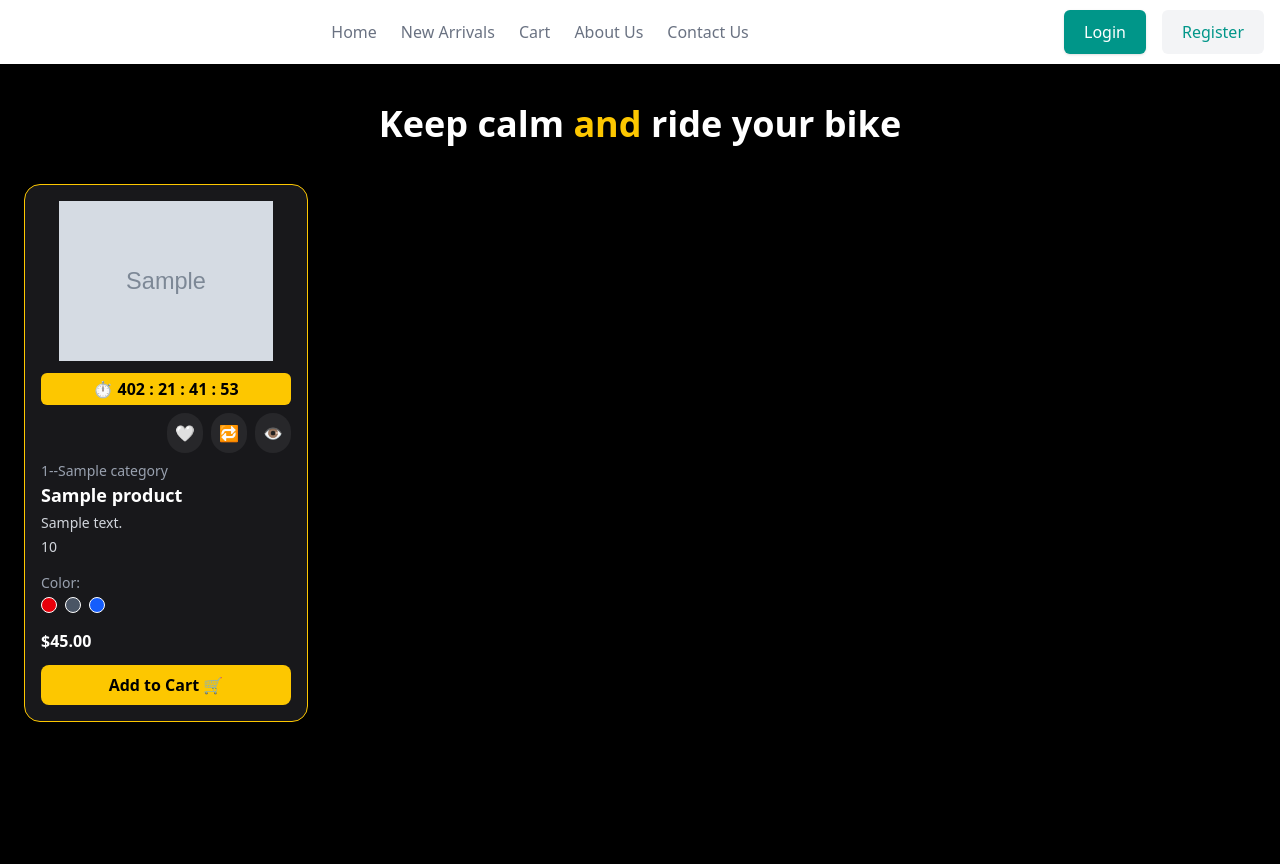
After one commit to iahiaimon/Django__E-Commrece-Site, a Django app: page / in a window 1280 px wide. The commit adds this page. Run offline with Django 5.2, Linux system fonts and the light colour scheme; tables that the repository leaves empty hold one stand-in row (values such as "Sample post"); grey boxes marked "Sample" are stand-in pictures.

Commit message:
Uploading

```diff
--- a/accounts/templates/base.html
+++ b/accounts/templates/base.html
@@ -97,9 +97,6 @@
         <div class="">
             {% block content %}
 
-            <h1>This is home</h1>
-
-
             {% endblock %}
         </div>
     </main>
--- a/accounts/urls.py
+++ b/accounts/urls.py
@@ -4,7 +4,6 @@ from django.contrib.auth import views as auth_views
 from . import views
 
 urlpatterns = [
-    path("home/", views.home, name="home"),
     path("singup/", views.user_singup, name="singup"),
     path("verify-email/<uidb64>/<token>/", views.verify_email, name="verify_email"),
     path("login/", views.user_login, name="login"),
--- a/accounts/utils.py
+++ b/accounts/utils.py
@@ -39,8 +39,8 @@ def send_verification_email(request, user):
 
     from_email = settings.EMAIL_HOST_USER
 
-    print("Sending email to:", user.email)
-    print("From:", settings.DEFAULT_FROM_EMAIL)
+    # print("Sending email to:", user.email)
+    # print("From:", settings.DEFAULT_FROM_EMAIL)
 
 
     # Send the email
--- a/products/models.py
+++ b/products/models.py
@@ -16,6 +16,10 @@ class category(models.Model):
     def save(self , *args , **keyargs):
         self.slug = slugify(self.name)
         super().save(*args , **keyargs)
+
+    def __str__(self):
+        return f"{self.id}--{self.name}"
+
 
 
 class product(models.Model):
@@ -38,6 +42,9 @@ class product(models.Model):
         self.slug = slugify(self.name)
         super().save(*args , **keyargs)
 
+    def __str__(self):
+        return f"{self.id}--{self.name}"
+
 
 class product_image(models.Model):
     product = models.ForeignKey(product , related_name="product_image" , on_delete=models.CASCADE)
--- /dev/null
+++ b/products/templates/home.html
@@ -0,0 +1,85 @@
+{% extends 'base.html' %}
+{% load static %}
+{% block content %}
+<!-- <div class="container products w-lg">
+    <div class="heading flex space-between">
+        <div class="heading_text">
+            <h1>Keep Clam and Ride Your Bike</h1>
+        </div>
+        <div class="heading_button">
+            <button>More Products</button>
+        </div>
+
+    </div>
+</div> -->
+
+
+<div class="bg-black min-h-screen py-10 px-6 text-white font-sans">
+    <h1 class="text-4xl font-bold text-center mb-10">
+        <span class="text-white">Keep calm</span> <span class="text-yellow-400">and</span> ride your bike
+    </h1>
+
+
+
+    <div class="grid grid-cols-1 sm:grid-cols-2 md:grid-cols-3 lg:grid-cols-4 gap-8">
+        {% for products in product %}
+
+        <!-- Product Card -->
+        <div class="bg-zinc-900 rounded-2xl border border-yellow-400 p-4 flex flex-col justify-between">
+            <!-- Product Image -->
+            {% if products.product_image.first %}
+            <img src="{{ products.product_image.first.image.url }}" alt="{{ products.name }}"
+                class="w-full h-40 object-contain mb-3" />
+            {% else %}
+            <div class="w-full h-40 bg-gray-700 flex items-center justify-center text-gray-300">No Image</div>
+            {% endif %}
+
+
+
+            <!-- Countdown -->
+            <div class="bg-yellow-400 text-black px-4 py-1 rounded-md text-center font-bold mb-2">
+                ⏱ 402 : 21 : 41 : 53
+            </div>
+
+            <!-- Buttons -->
+            <div class="flex justify-end space-x-2 mb-2">
+                <button class="bg-zinc-800 p-2 rounded-full hover:bg-zinc-700">🤍</button>
+                <button class="bg-zinc-800 p-2 rounded-full hover:bg-zinc-700">🔁</button>
+                <button class="bg-zinc-800 p-2 rounded-full hover:bg-zinc-700">👁</button>
+            </div>
+
+            <!-- Product Info -->
+            <div class="mb-2">
+                <p class="text-sm text-gray-400">{{ products.category }} </p>
+                <h3 class="font-semibold text-lg">{{ products.name }}</h3>
+                <p class="text-sm text-gray-300 mt-1">{{ products.description }} </p>
+                <p class="text-sm text-gray-300 mt-1">{{ products.stock }} </p>
+            </div>
+
+            <!-- Colors -->
+            <div class="mt-2 mb-2">
+                <p class="text-sm text-gray-400">Color:</p>
+                <div class="flex space-x-2 mt-1">
+                    <span class="w-4 h-4 rounded-full bg-red-600 border"></span>
+                    <span class="w-4 h-4 rounded-full bg-gray-600 border"></span>
+                    <span class="w-4 h-4 rounded-full bg-blue-600 border"></span>
+                </div>
+            </div>
+
+            <!-- Price -->
+            <p class="font-semibold mt-2">$45.00</p>
+
+            <!-- Add to Cart -->
+            <button
+                class="bg-yellow-400 text-black font-semibold w-full mt-3 py-2 rounded-lg hover:bg-yellow-500 flex justify-center items-center gap-2">
+                Add to Cart 🛒
+            </button>
+        </div>
+
+        {% endfor %}
+
+    </div>
+</div>
+
+
+{% endblock %}
--- a/products/urls.py
+++ b/products/urls.py
@@ -3,5 +3,5 @@ from . import views
 
 
 urlpatterns = [
-
+    path('' , views.home , name="home")
 ]
--- a/products/views.py
+++ b/products/views.py
@@ -1,3 +1,22 @@
 from django.shortcuts import render
+from django.db.models import Count
+from django.conf import settings
 
+from .models import product
+from .forms import productForm
+
+
+from .models import category , product , product_image , review
 # Create your views here.
+
+
+def home(request):
+    products = product.objects.all()
+    categories = category.objects.annotate(product_count = Count(product))
+
+    contex = {
+        'categories': categories,
+        "MEDIA_URL": settings.MEDIA_URL,
+        "product":products
+    }
+    return render(request, 'home.html' , context=contex )
```
Also changed, not shown: accounts/views.py (+2 -6 lines), products/admin.py (+10 -1 lines), products/forms.py (added, +7 -0 lines), media/Categories/royel-enfield-hunter-350-1.jpg (added), media/Product_Image/royel-enfield-classic-350-1.png (added), media/Product_Image/royel-enfield-classic-350-2.png (added), media/Product_Image/royel-enfield-classic-350-3.webp (added), media/Product_Image/royel-enfield-classic-350-4.webp (added), media/Product_Image/royel-enfield-hunter-350-1.jpg (added), media/Product_Image/royel-enfield-hunter-350-2.webp (added), media/Product_Image/royel-enfield-hunter-350-3.webp (added), media/Product_Image/royel-enfield-hunter-350-4.webp (added).
